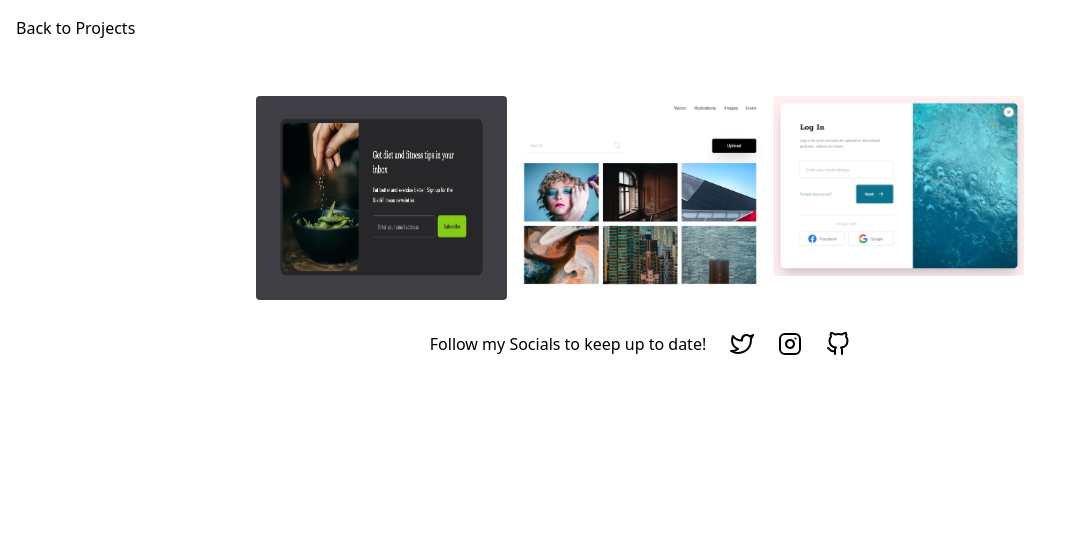
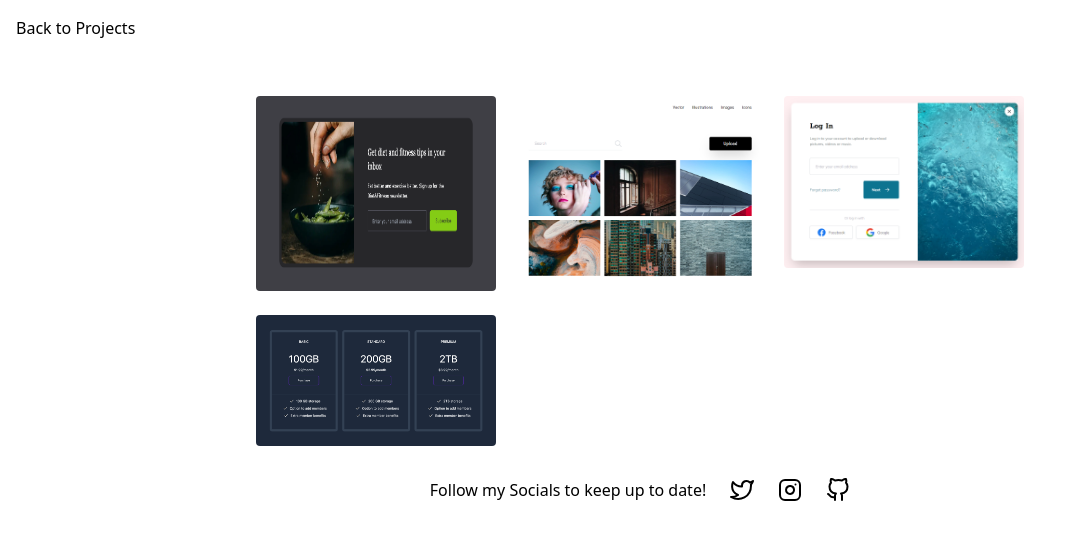
Before and after one commit to hayden-93/tailwind-website-projects, a Next.js app: page / in a window 1280 px wide. Shown: the top 540 px of the page, without its empty margins (0-1070 px from the left). Built offline with nearby package versions, Linux system fonts and the light colour scheme.

Commit message:
feat: Home page
add pricing grid link for project page

```diff
--- a/pages/index.tsx
+++ b/pages/index.tsx
@@ -6,7 +6,7 @@ import Image from 'next/image';
 export default function Home() {
   return (
     <div className='max-w-screen-md mx-auto mt-10'>
-      <div className='grid grid-cols-3 gap-2'>
+      <div className='grid grid-cols-3 gap-6'>
         <Link href='/email-subscribe-card'>
           <Image
             src='/images/email-subscribe-card/emailsubscribe.png'
@@ -34,6 +34,15 @@ export default function Home() {
             className='rounded'
           />
         </Link>
+        <Link href='/pricing-grid'>
+          <Image
+            src='/images/pricing-grid/pricing-grid.png'
+            alt='Pricing Grid'
+            width={300}
+            height={300}
+            className='rounded'
+          />
+        </Link>
       </div>
     </div>
   );
```
